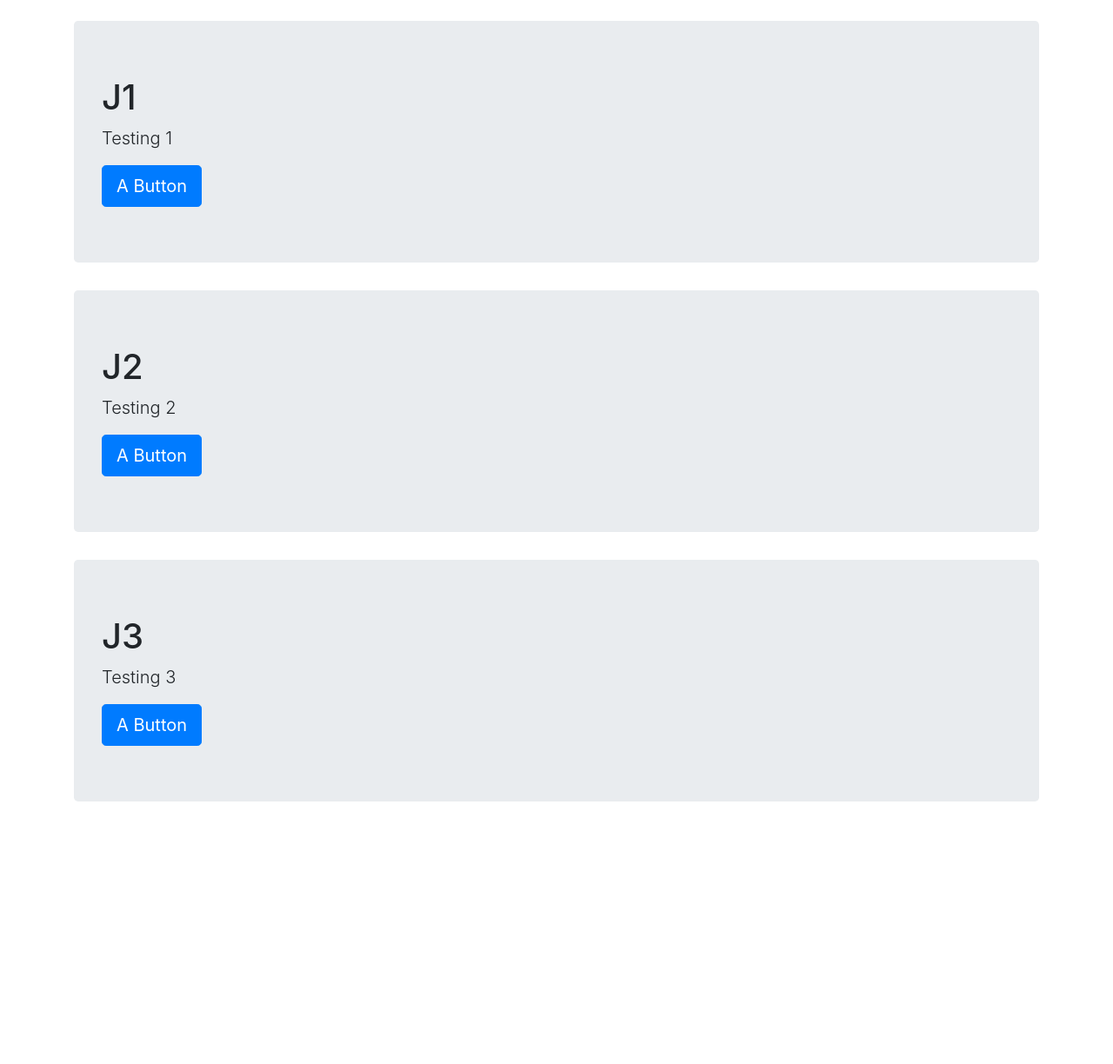
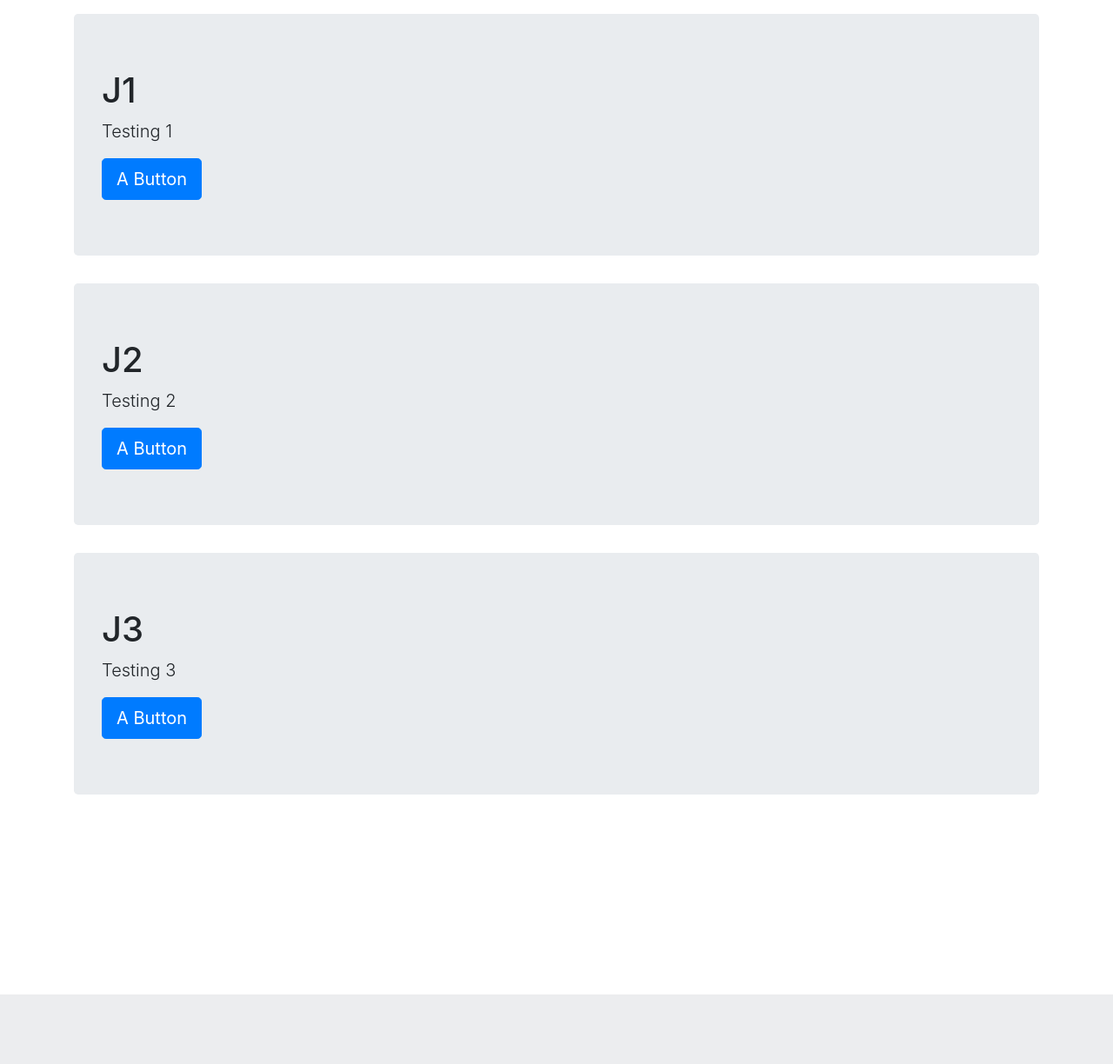
Before and after one commit to GlacialChat/glacial-chat, a Django app: page / in a window 1280 px wide. Shown: the part 56-1280 px from the top of the page at 87% size. After the commit the page ends 1200 px from the top, so only its background shows below. Run offline with Django 3.2, Linux system fonts and the light colour scheme; the visitor is signed in with stand-in values (Sample User, id 1); some libraries are stand-ins or nearby versions.

Commit message:
changed index.html

```diff
--- a/webchat/templates/webchat/index.html
+++ b/webchat/templates/webchat/index.html
@@ -8,7 +8,7 @@
 
     <title>Title</title>
 </head>
-<body style="min-height: 80rem; padding-top: 5rem;">
+<body style="min-height: 75rem; padding-top: 4.5rem;">
     <!-- Nav bar -->
     <nav class="navbar navbar-expand-md navbar-dark fixed-top bg-dark">
         <span class="navbar-brand mb-0 h1">Chat</span>
```
